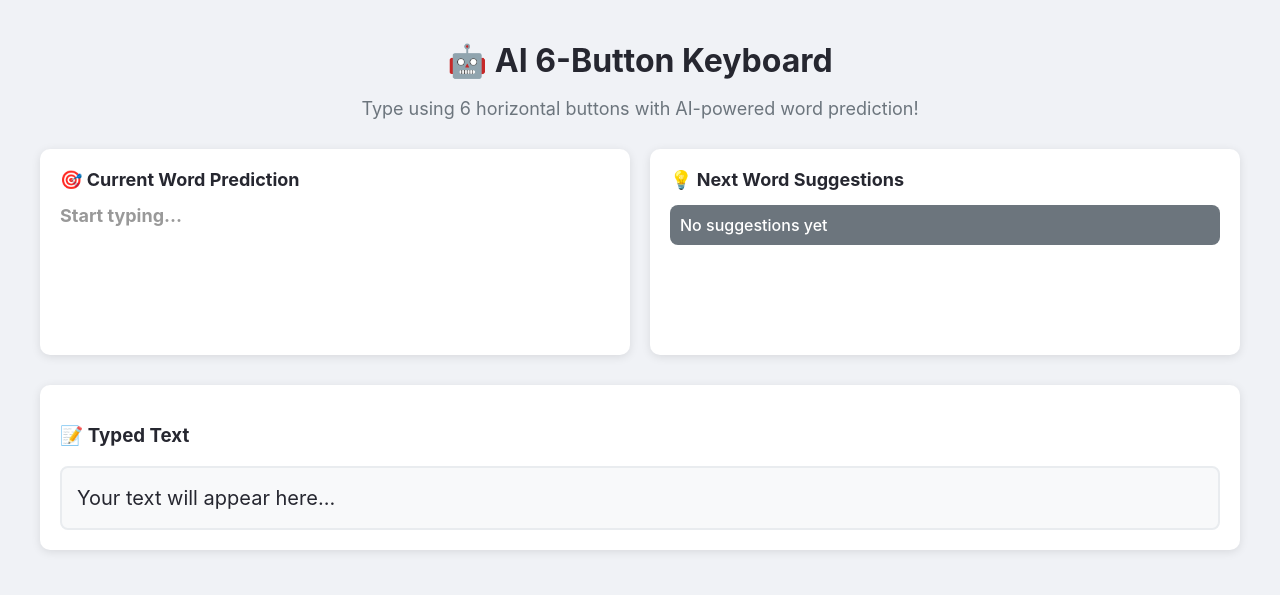
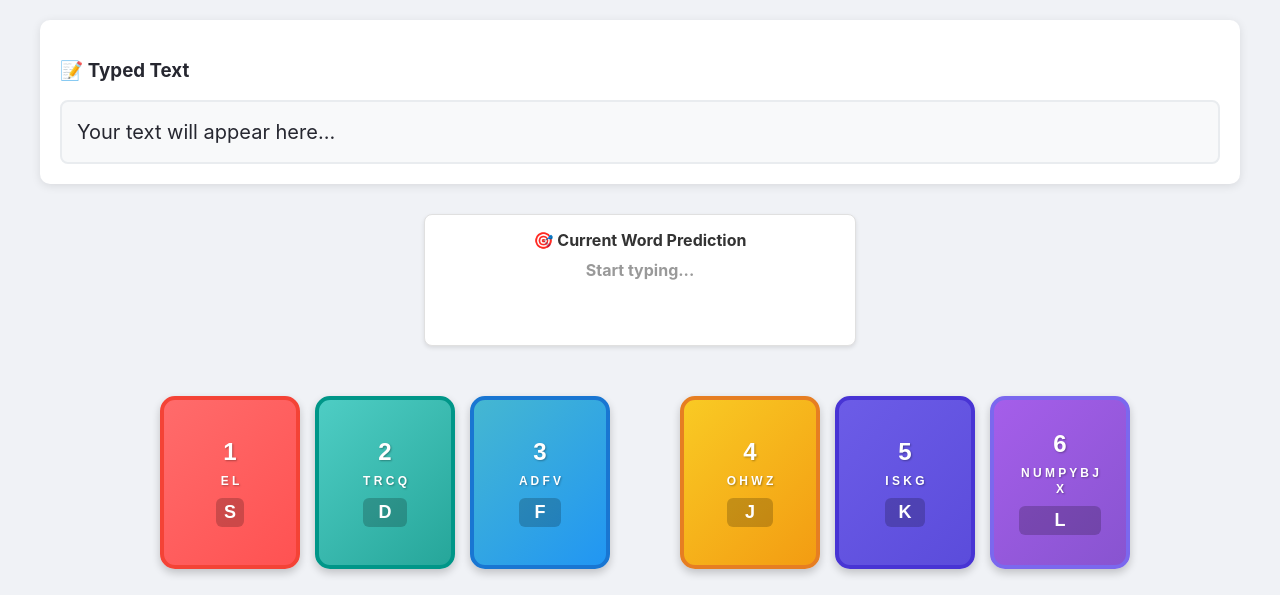
Before and after one commit to jacobsafar/AIKeyboard, a Flask app: page / in a window 1280 px wide. Shown: the top 595 px of the page. Run offline with Flask 3, Linux system fonts and the light colour scheme; data that the repository does not hold is empty.

Commit message:
Refine the layout and remove word suggestions for a cleaner interface
Removes the header, next word suggestions, and restyles the current word prediction section in `templates/index.html`.

Replit-Commit-Author: Agent
Replit-Commit-Session-Id: 8156e393-9826-46b9-b484-b9da8cc33ab6
Replit-Commit-Screenshot-Url: https://storage.googleapis.com/screenshot-production-us-central1/6be75296-ea90-4192-8eff-f369ab9c8a21/8156e393-9826-46b9-b484-b9da8cc33ab6/TvgAat3

```diff
--- a/templates/index.html
+++ b/templates/index.html
@@ -18,46 +18,33 @@
             margin: 0 auto;
         }
 
-        .header {
-            text-align: center;
-            margin-bottom: 30px;
+
+
+        .current-prediction {
+            background: white;
+            border-radius: 8px;
+            padding: 15px;
+            margin-bottom: 20px;
+            box-shadow: 0 2px 4px rgba(0,0,0,0.1);
+            border: 1px solid #e0e0e0;
+            max-width: 400px;
+            margin-left: auto;
+            margin-right: auto;
         }
 
-        .header h1 {
-            color: #262730;
-            margin-bottom: 10px;
-        }
-
-        .header p {
-            color: #6c757d;
-            font-size: 18px;
-        }
-
-        .predictions {
-            display: grid;
-            grid-template-columns: 1fr 1fr;
-            gap: 20px;
-            margin-bottom: 30px;
-        }
-
-        .prediction-card {
-            background: white;
-            border-radius: 10px;
-            padding: 20px;
-            box-shadow: 0 2px 10px rgba(0,0,0,0.1);
-        }
-
-        .prediction-card h3 {
-            margin: 0 0 15px 0;
-            color: #262730;
-            font-size: 18px;
+        .current-prediction h3 {
+            margin: 0 0 10px 0;
+            color: #333;
+            font-size: 16px;
+            text-align: center;
         }
 
         .current-word {
-            font-size: 18px;
+            font-size: 16px;
             font-weight: bold;
             margin: 10px 0;
-            min-height: 120px;
+            min-height: 60px;
+            text-align: center;
         }
 
         .prediction-option {
@@ -74,33 +61,7 @@
             margin-top: 10px;
         }
 
-        .next-words {
-            list-style: none;
-            padding: 0;
-            margin: 0;
-        }
 
-        .next-words li {
-            padding: 10px;
-            border-bottom: 1px solid #eee;
-            font-weight: 500;
-            color: white;
-            background: #4ecdc4;
-            margin-bottom: 8px;
-            border-radius: 8px;
-            cursor: pointer;
-            transition: all 0.3s ease;
-        }
-
-        .next-words li:hover {
-            background: #45b7aa;
-            transform: translateY(-2px);
-            box-shadow: 0 4px 12px rgba(0,0,0,0.2);
-        }
-
-        .next-words li:last-child {
-            border-bottom: none;
-        }
 
         .typed-text-section {
             background: white;
@@ -402,9 +363,6 @@
         }
 
         @media (max-width: 768px) {
-            .predictions {
-                grid-template-columns: 1fr;
-            }
 
             .keyboard {
                 grid-template-columns: 1fr 1fr 1fr 20px 1fr 1fr 1fr;
@@ -477,30 +435,19 @@
 </head>
 <body>
     <div class="container">
-        <div class="header">
-            <h1>🤖 AI 6-Button Keyboard</h1>
-            <p>Type using 6 horizontal buttons with AI-powered word prediction!</p>
-        </div>
+
 
         <div id="error-message" class="error" style="display: none;"></div>
-
-        <div class="predictions">
-            <div class="prediction-card">
-                <h3>🎯 Current Word Prediction</h3>
-                <div id="current-word" class="current-word">Start typing...</div>
-                <div id="sequence" class="sequence"></div>
-            </div>
-            <div class="prediction-card">
-                <h3>💡 Next Word Suggestions</h3>
-                <ul id="next-words" class="next-words">
-                    <li>No suggestions yet</li>
-                </ul>
-            </div>
-        </div>
 
         <div class="typed-text-section">
             <h3>📝 Typed Text</h3>
             <div id="typed-text" class="typed-text">Your text will appear here...</div>
+        </div>
+
+        <div class="current-prediction">
+            <h3>🎯 Current Word Prediction</h3>
+            <div id="current-word" class="current-word">Start typing...</div>
+            <div id="sequence" class="sequence"></div>
         </div>
 
         <div class="keyboard">
@@ -610,7 +557,7 @@
         let currentState = {
             top_predictions: [],
             alternative_words: [],
-            next_word_predictions: [],
+
             button_sequence: [],
             typed_text: '',
             word_count: 0,
@@ -743,23 +690,7 @@
                 sequenceEl.textContent = '';
             }
 
-            // Update next words
-            const nextWordsEl = document.getElementById('next-words');
-            nextWordsEl.innerHTML = '';
-            if (state.next_word_predictions && state.next_word_predictions.length > 0) {
-                state.next_word_predictions.slice(0, 3).forEach((word, index) => {
-                    const li = document.createElement('li');
-                    li.textContent = `${index + 1}. ${word}`;
-                    li.onclick = () => addNextWord(word);
-                    nextWordsEl.appendChild(li);
-                });
-            } else {
-                const li = document.createElement('li');
-                li.textContent = 'No suggestions yet';
-                li.style.background = '#6c757d';
-                li.style.cursor = 'default';
-                nextWordsEl.appendChild(li);
-            }
+
 
             // Update typed text
             const typedTextEl = document.getElementById('typed-text');
```
